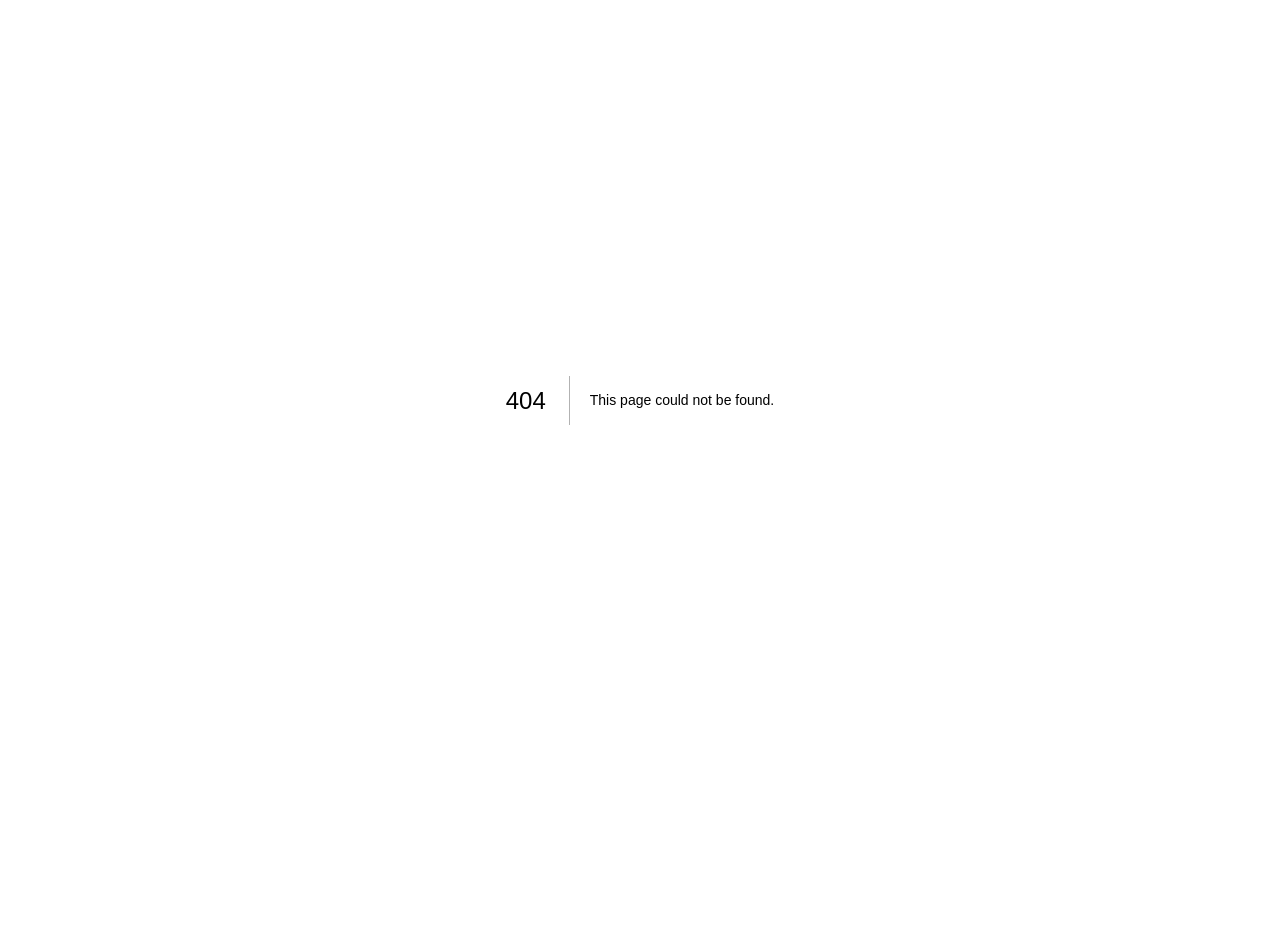
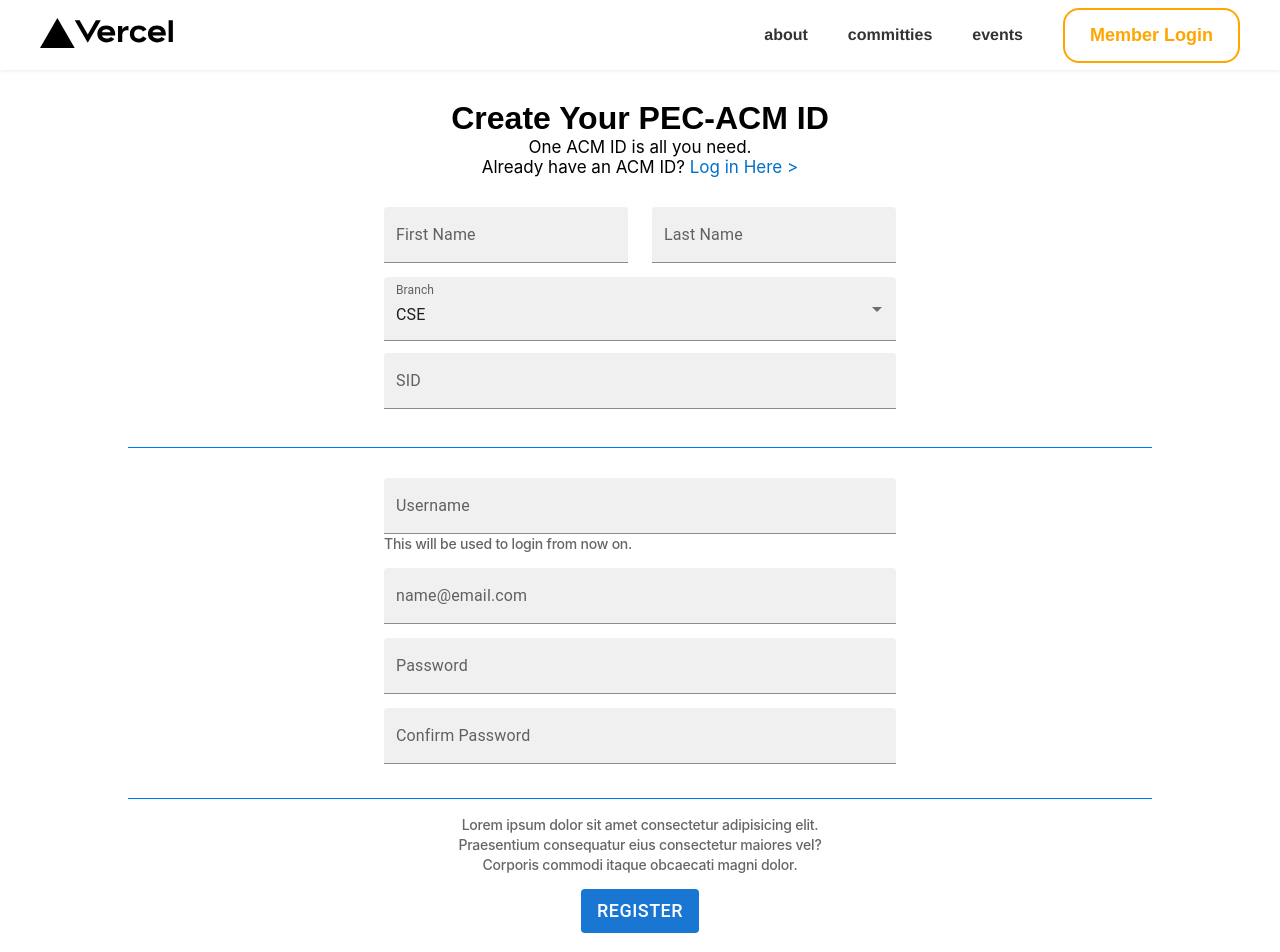
Before and after one commit to PEC-CSS/website, a Next.js app: page /register in a window 1280 px wide. Before the commit this address had no page. Shown: the top 952 px of the page. Before the commit the page ends 800 px from the top, so only its background shows below. Built offline with nearby package versions, Linux system fonts and the light colour scheme.

Commit message:
Add register page layout

```diff
--- /dev/null
+++ b/pages/register.tsx
@@ -0,0 +1,128 @@
+import React, { useState } from 'react';
+import PageLayout from "../components/layout/PageLayout";
+import styles from "../styles/pages/register.module.scss";
+import TextField from '@mui/material/TextField';
+import InputLabel from '@mui/material/InputLabel';
+import MenuItem from '@mui/material/MenuItem';
+import FormControl from '@mui/material/FormControl';
+import Select, { SelectChangeEvent } from '@mui/material/Select';
+import Link from "next/link";
+import { Button } from '@mui/material';
+
+function register() {
+
+    // TODO: Refactor branch name array
+    const branchNames = [
+        "CSE",
+        "ECE",
+        "EE",
+        "MECH",
+        "CIVIL",
+        "CSEDS",
+        "PROD"
+    ]
+    const [branch, setBranch] = useState(branchNames.length === 0 ? "" : branchNames[0]);
+    const [password, setPassword] = useState('');
+    const [confirmPassword, setConfirmPassword] = useState('');
+
+    const handleBranchChange = (event: SelectChangeEvent) => {
+        setBranch(event.target.value);
+    }
+
+    const handlePasswordChange = (event : SelectChangeEvent) => {
+        setPassword(event.target.value);
+    }
+
+    const handleConfirmPasswordChange = (event : SelectChangeEvent) => {
+        setConfirmPassword(event.target.value);
+    }
+
+    return (
+        <PageLayout title="Register | ACM at PEC">
+
+            <form className={styles.parent}>
+
+                <div className={styles.intro}>
+                    <h1>Create Your PEC-ACM ID</h1>
+                    <div className={styles.introLine}>
+                        One ACM ID is all you need.
+                    </div>
+                    <div className={styles.introLine}>
+                        Already have an ACM ID?
+                        <Link href="/login" className={styles.link}> Log in Here {">"}</Link>
+                    </div>
+                </div>
+
+                <div className={styles.sectionWrapper}>
+
+                    <div className={styles.flowSection}>
+                        <div className={styles.name}>
+                            <div className={styles.fName}>
+                                <TextField label="First Name" variant="filled" />
+                            </div>
+                            <div className={styles.lName}>
+                                <TextField label="Last Name" variant="filled" />
+                            </div>
+                        </div>
+
+                        <div className={styles.userDetails}>
+                            <FormControl variant="filled" size="small" fullWidth>
+                                <InputLabel>Branch</InputLabel>
+                                <Select
+                                    onChange={handleBranchChange}
+                                    value={branch}
+                                    sx={{ height: "4em" }}
+                                >
+                                    {
+                                        branchNames.map((branchName, id) => <MenuItem value={branchName} key={id}>{branchName}</MenuItem>)
+                                    }
+                                </Select>
+                            </FormControl>
+
+                            <div>
+                                <TextField label="SID" variant="filled" fullWidth />
+                            </div>
+                        </div>
+                    </div>
+
+                </div>
+
+                <div className={styles.sectionWrapper}>
+
+                    <div className={styles.flowSection}>
+                        <div className={styles.accountDetails}>
+                            <TextField label="Username" variant="filled" fullWidth />
+                            <div className={styles.smallText}>This will be used to login from now on.</div>
+                        </div>
+                        <div className={styles.accountDetails}>
+                            <TextField label="name@email.com" variant="filled" fullWidth />
+                        </div>
+                        <div className={styles.accountDetails}>
+                            <TextField label="Password" variant="filled" type="password" fullWidth />
+                        </div>
+                        <div className={styles.accountDetails}>
+                            <TextField label="Confirm Password" variant="filled" type="password" fullWidth />
+                        </div>
+
+                    </div>
+
+                </div>
+
+                <div className={styles.buttonGroup}>
+                    <div className={styles.smallText}>
+                        Lorem ipsum dolor sit amet consectetur adipisicing elit. Praesentium consequatur eius consectetur maiores vel? Corporis commodi itaque obcaecati magni dolor.
+                    </div>
+                    <div className={styles.registerButton}>
+                        <Button variant="contained"
+                                sx = {{fontSize: "18px", borderRadius: "4px"}}
+                                disableElevation>
+                            REGISTER
+                        </Button>
+                    </div>
+                </div>
+            </form>
+        </PageLayout>
+    )
+}
+
+export default register;
--- /dev/null
+++ b/styles/pages/register.module.scss
@@ -0,0 +1,86 @@
+@import '../variables.scss';
+
+.sectionWrapper {
+    // Add this color is variables.scss
+    border-bottom: 1px solid #0075ff;
+
+    padding-top: 30px;
+    padding-bottom: 20px;
+    display: flex;
+    flex-direction: column;
+    align-items: center;
+    margin: auto;
+    width: 80%;
+}
+
+.flowSection {
+    max-width: 1200px;
+    width: 32em;
+    margin: auto;
+}
+
+.smallText {
+    font-size: 14px;
+    line-height: 1.42861;
+    font-weight: 500;
+    letter-spacing: -.016em;
+    color: #666;
+    width: 28em;
+}
+
+.buttonGroup {
+    padding-top: 16px;
+    margin: auto;
+    text-align: center;
+
+    .registerButton {
+        padding-top: 14px;
+        padding-bottom: 40px;
+    }
+}
+
+.parent {
+    padding-top: 30px;
+    display: flex;
+    flex-direction: column;
+    align-items: center;
+
+    .intro {
+        text-align: center;
+
+        .introLine {
+            font-size: 17px;
+        }
+    }
+
+
+    .link {
+        color: $link-primary-color;
+    }
+
+    .name {
+        display: flex;
+        margin-bottom: 14px;
+        justify-content: space-between;
+
+        // .fName .lName {
+        //     width: 400px;
+        // }
+    }
+
+    .userDetails {
+        width: 100%;
+
+        h3 {
+            text-align: left;
+        }
+
+        div {
+            margin-bottom: 6px;
+        }
+    }
+
+    .accountDetails {
+        margin-bottom: 14px;
+    }
+}
--- a/styles/variables.scss
+++ b/styles/variables.scss
@@ -10,5 +10,6 @@ $font-body: 'Open Sans', sans-serif;
 
 $font-primary-color: #333;
 $font-secondary-color: #595959;
+$link-primary-color: #0070C9;
 
 $acm-primary: orange;
```
